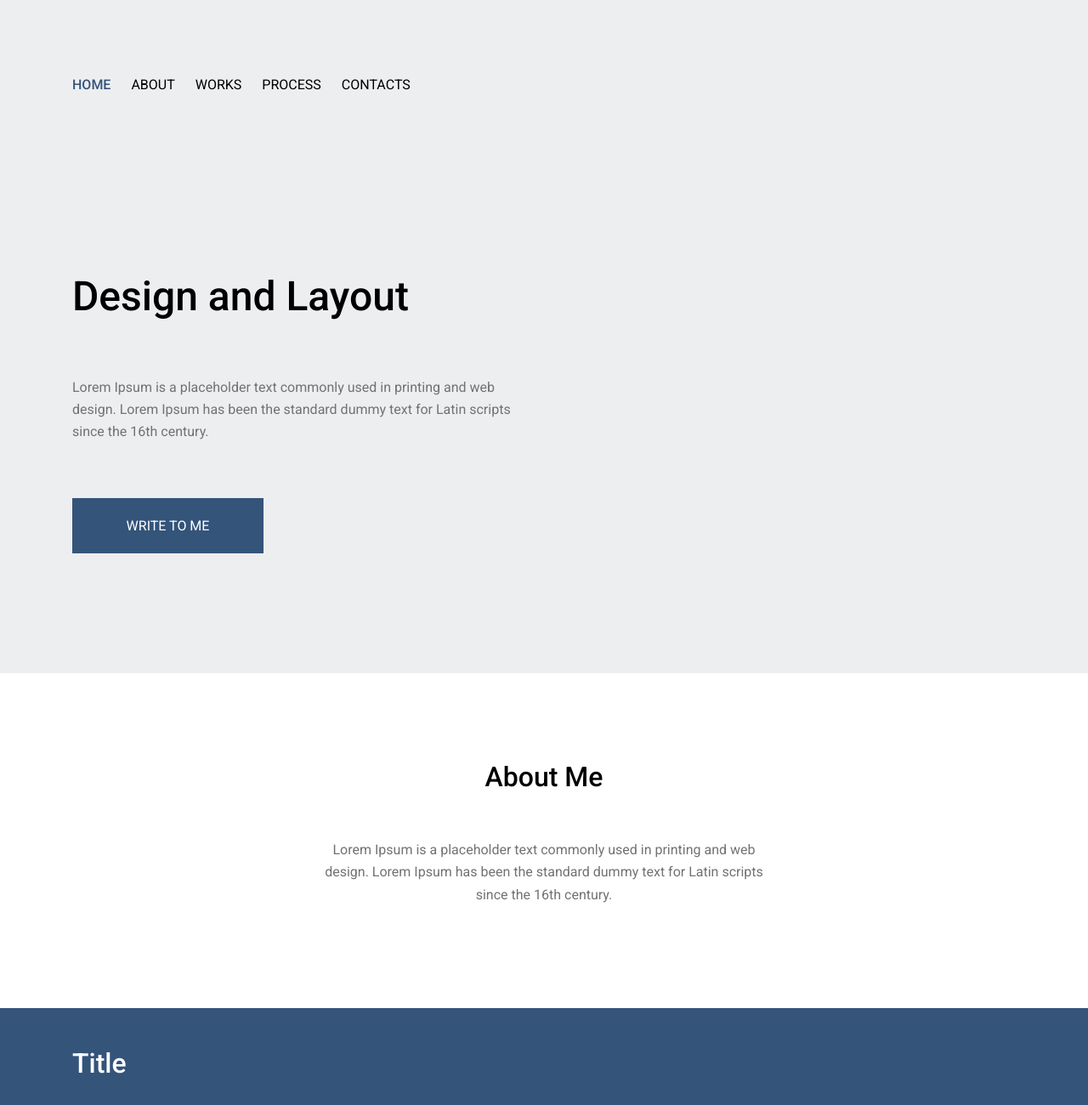
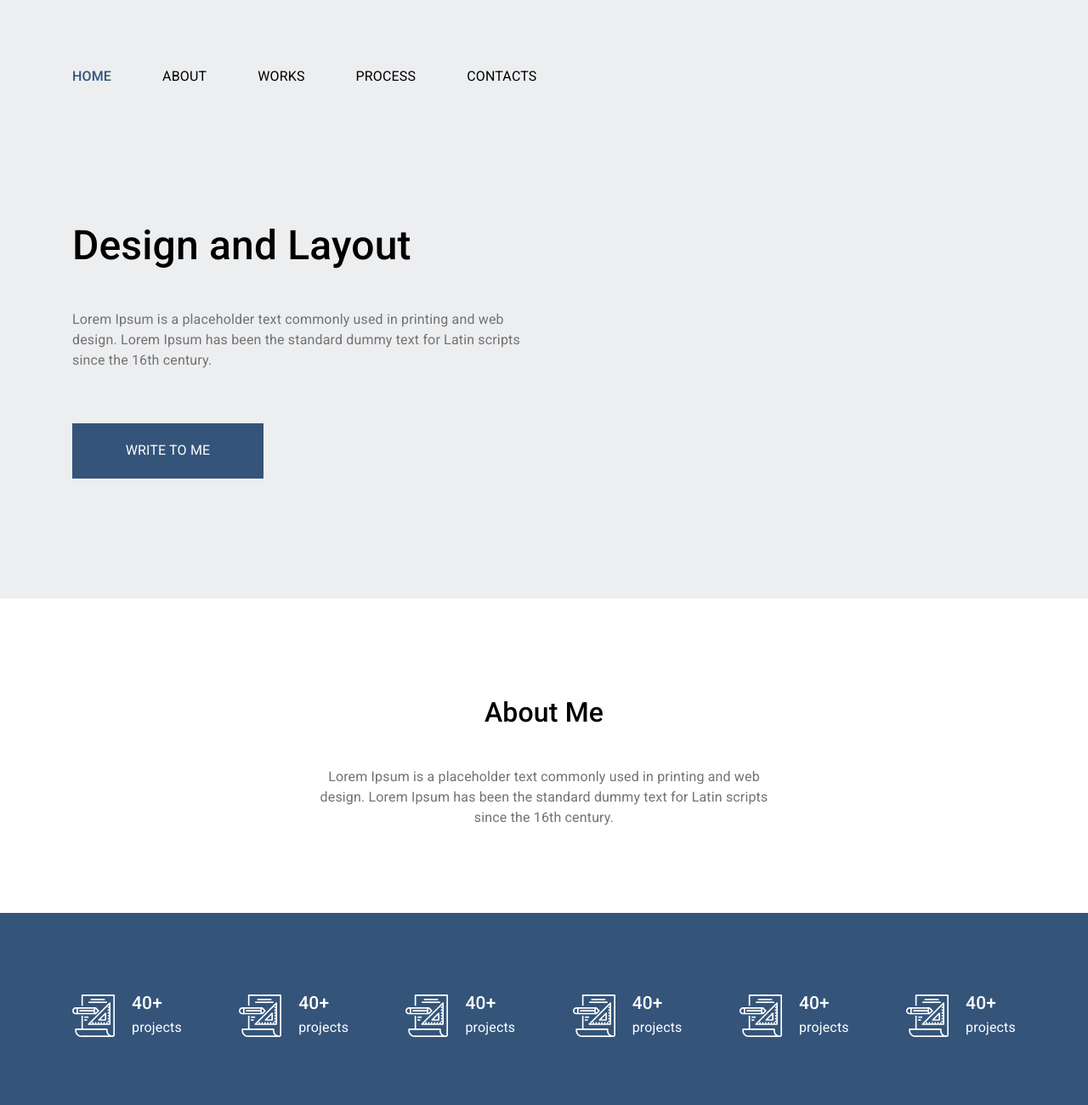
Before and after one commit to Sluzhba/FullStackCourse, a plain HTML site: page lesson9/index.html in a window 1280 px wide. Shown: the top 1300 px of the page at 85% size. Drawn offline with Linux system fonts and the light colour scheme.

Commit message:
edit css

```diff
--- a/lesson9/assets/css/style.css
+++ b/lesson9/assets/css/style.css
@@ -8,10 +8,10 @@
   --font-size: 16px;
   --font-family: 'Roboto', sans-serif;
 
-  --letter-spacing: 0.1em;
+  --letter-spacing: 0.01em;
 
   --line-height: 1.64;
-  --line-height-sm: 1.4;
+  --line-height-sm: 1.5;
 
   --container-primary: 1110px;
   --container-secondary: 540px;
@@ -20,6 +20,7 @@
   --gap-sm: calc(var(--gap) * 0.5); /* 10px */
   --gap-lg: calc(var(--gap) * 1.5); /* 30px */
   --gap-xl: calc(var(--gap) * 2); /* 40px */
+
 }
 
 /* Reset styles */
@@ -35,7 +36,8 @@
   font-family: var(--font-family);
   font-size: var(--font-size);
   font-weight: 400;
-  line-height: var(--line-height);
+  line-height: var(--line-height-sm);
+  letter-spacing: var(--letter-spacing);
 }
 
 body {
@@ -45,7 +47,7 @@
 h1 {
   font-size: 3rem;
   font-weight: 500;
-  line-height: var(--line-height-sm);
+  line-height: var(--line-height);
 }
 
 h2 {
@@ -72,26 +74,30 @@
 /* Header section */
 .header {
   background-color: var(--color-gray-light);
-  padding-top: 79px;
+  padding-top: 70px;
   padding-bottom: 141px;
-  width: 100vw;
+  width: 100%;
+  margin-inline: auto;
+  letter-spacing: var(--letter-spacing);
+
 }
 
 /* Navbar */
 .navbar {
-  margin-bottom: 162px;
+  margin-bottom: 130px;
 }
 .navbar__list {
   display: flex;
   flex-wrap: wrap;
-  columns: var(--gap);
-  margin-left: -0.75em;
+  columns: var(--gap-xl);
+  margin-left: -1.875em; /* 25px */
 }
 .navbar__item {
+
 }
 .navbar__link {
   display: block;
-  padding: 0.5em 0.75em;
+  padding: 0.5em 1.875em;
   text-transform: uppercase;
 }
 .navbar__link--active {
@@ -106,12 +112,15 @@
   align-items: flex-start;
   max-width: var(--container-secondary);
 }
+
 .hero__title {
-  margin-bottom: 60px;
+  margin-bottom: 35px;
+  margin-top: 10px;
 }
+
 .hero__description {
   color: var(--color-secondary);
-  margin-bottom: 65px;
+  margin-bottom: 62px;
   overflow: visible;
 }
 .hero__button {
@@ -128,12 +137,12 @@
 
 /* Section - common for About and Process */
 .section {
-  padding-top: 100px;
-  padding-bottom: 120px;
+  padding-top: 110px;
+  padding-bottom: 100px;
   text-align: center;
 }
 .section__title {
-  margin-bottom: 50px;
+  margin-bottom: 40px;
 }
 .section__description {
   color: var(--color-secondary);
@@ -152,12 +161,10 @@
   color: var(--color-white);
   min-height: 250px;
   align-items:center;
-  padding-top: 1.25em; /* 40px */
+  padding-top: 2.5em; /* 40px */
   padding-bottom: 2.5em; /* 40px */
 }
-.experience__title {
-  margin-bottom: 1.25em; /* 20px */
-}
+
 .experience__container {
   display: flex;
   justify-content: space-between;
@@ -187,6 +194,9 @@
   background-color: var(--color-gray-light);
 }
 
+.process__title {
+  margin-bottom: 40px;
+}
 
 .process__content {
   width: var(--container-primary);
@@ -205,10 +215,10 @@
 .footer__author {
   font-size: 1.3125rem; /* 21px */
   font-weight: 500;
-  margin-bottom: 20px;
+  margin-bottom: 10px;
 }
 
-.footer__copyrigth {
+.footer__copyright {
   font-size: 0.8125rem; /* 13px */
   font-weight: 400;
 }
--- a/lesson9/index.html
+++ b/lesson9/index.html
@@ -68,7 +68,6 @@
     <section class="experience">
       <!-- container -->
       <div class="container">
-        <h2 class="experience__title">Title</h2>
 
         <!-- experience__container -->
         <div class="experience__container">
```
